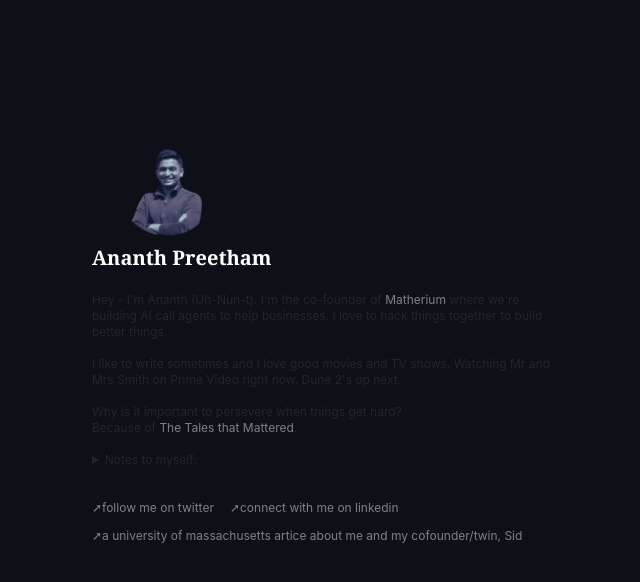
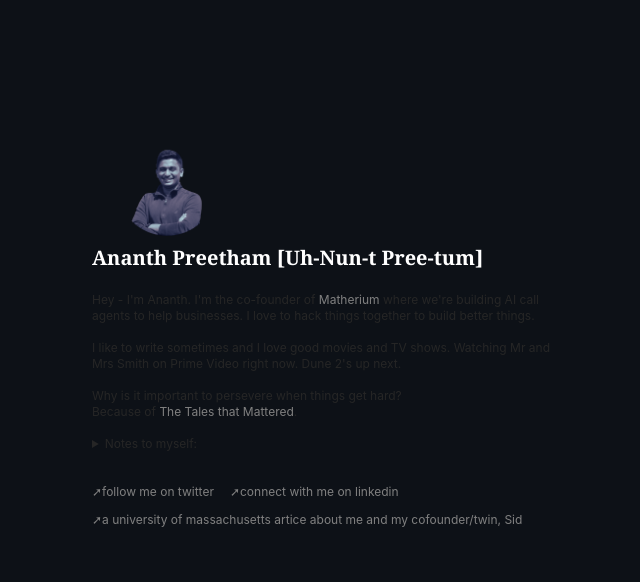
Before and after one commit to infinityp913/ananthp, a Next.js app: page / in a window 1280 px wide. Shown: the top 582 px of the page, without its empty margins (318-958 px from the left). Built offline with nearby package versions, Linux system fonts and the light colour scheme.

Commit message:
pronunciation

```diff
--- a/pages/index.js
+++ b/pages/index.js
@@ -25,10 +25,10 @@ export default function Home() {
               />
             </div>
             <h1 className="font-semibold text-xl font-serif text-white">
-              Ananth Preetham
+              Ananth Preetham [Uh-Nun-t Pree-tum]
             </h1>
             <p className="my-5 sm:max-w-[460px] max-w-[300px] text-neutral-800 dark:text-neutral-200">
-              Hey - I'm Ananth (Uh-Nun-t). I'm the co-founder of{" "}
+              Hey - I'm Ananth. I'm the co-founder of{" "}
               <a href="https://matherium.com">Matherium</a> where we're building
               AI call agents to help businesses. I love to hack things together
               to build better things. <br></br>
```
